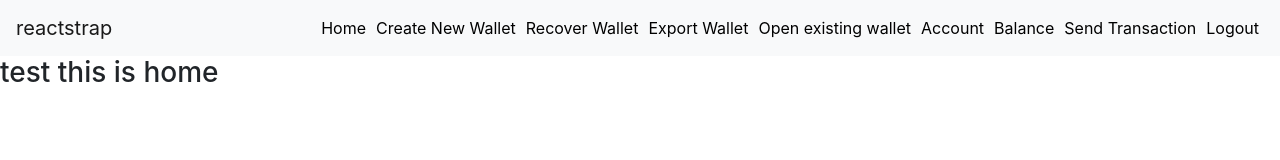
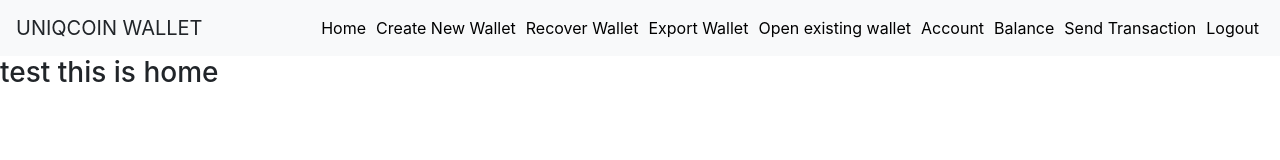
Before and after one commit to UniqCoin/uniqcoin, a React (Create React App) app in the folder wallet-app/: page / in a window 1280 px wide. Shown: the top 160 px of the page. Built offline with nearby package versions, Linux system fonts and the light colour scheme.

Commit message:
chore: Modified Nav Title

```diff
--- a/wallet-app/src/components/Navigator.js
+++ b/wallet-app/src/components/Navigator.js
@@ -41,7 +41,7 @@ class Navigator extends Component {
     return (
       <div>
         <Navbar color="light" light expand="md">
-          <NavbarBrand href="/">reactstrap</NavbarBrand>
+          <NavbarBrand>UNIQCOIN WALLET</NavbarBrand>
           <NavbarToggler onClick={this.toggle} />
           <Collapse isOpen={this.state.isOpen} navbar>
             <Nav className="ml-auto" navbar>
```
